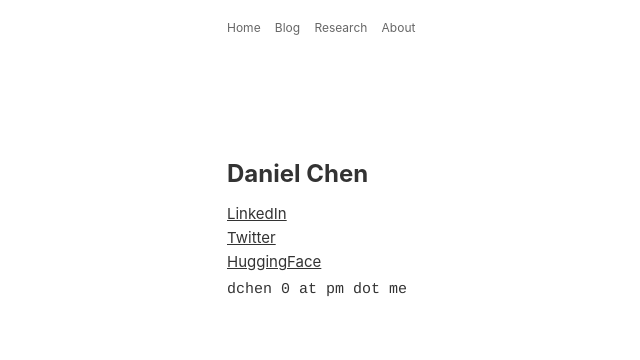
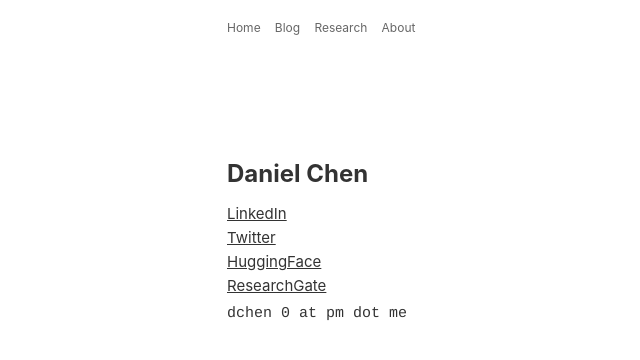
Before and after one commit to danielchen0/danielchen0.github.io, a Jekyll site: the page built from index.html, in a window 1280 px wide. Shown: the top 360 px of the page, without its empty margins (63-703 px from the left). Built offline with Jekyll 4.4.1, drawn with Linux system fonts in a browser that asks for light colours.

Commit message:
Add ResearchGate link to home page

```diff
--- a/index.html
+++ b/index.html
@@ -17,6 +17,9 @@ keywords: computer science, machine learning, statistics, statistical machine le
 		<li>
 			<a href='https://huggingface.co/dchen0' target='_blank'>HuggingFace</a>
 		</li>
+		<li>
+			<a href='https://www.researchgate.net/profile/Daniel-Chen-57' target='_blank'>ResearchGate</a>
+		</li>
 		<li id='contact'>
 			dchen 0 at pm dot me
 		</li>
```
